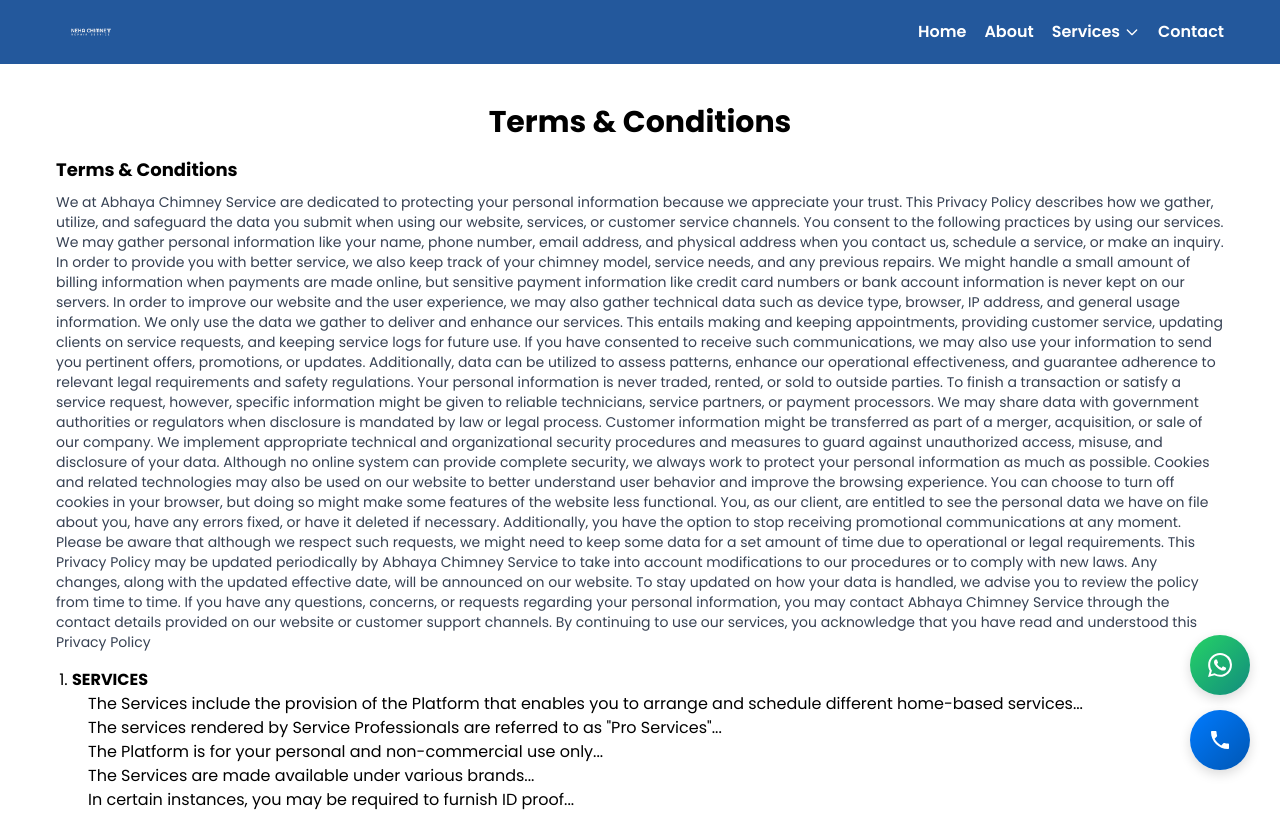
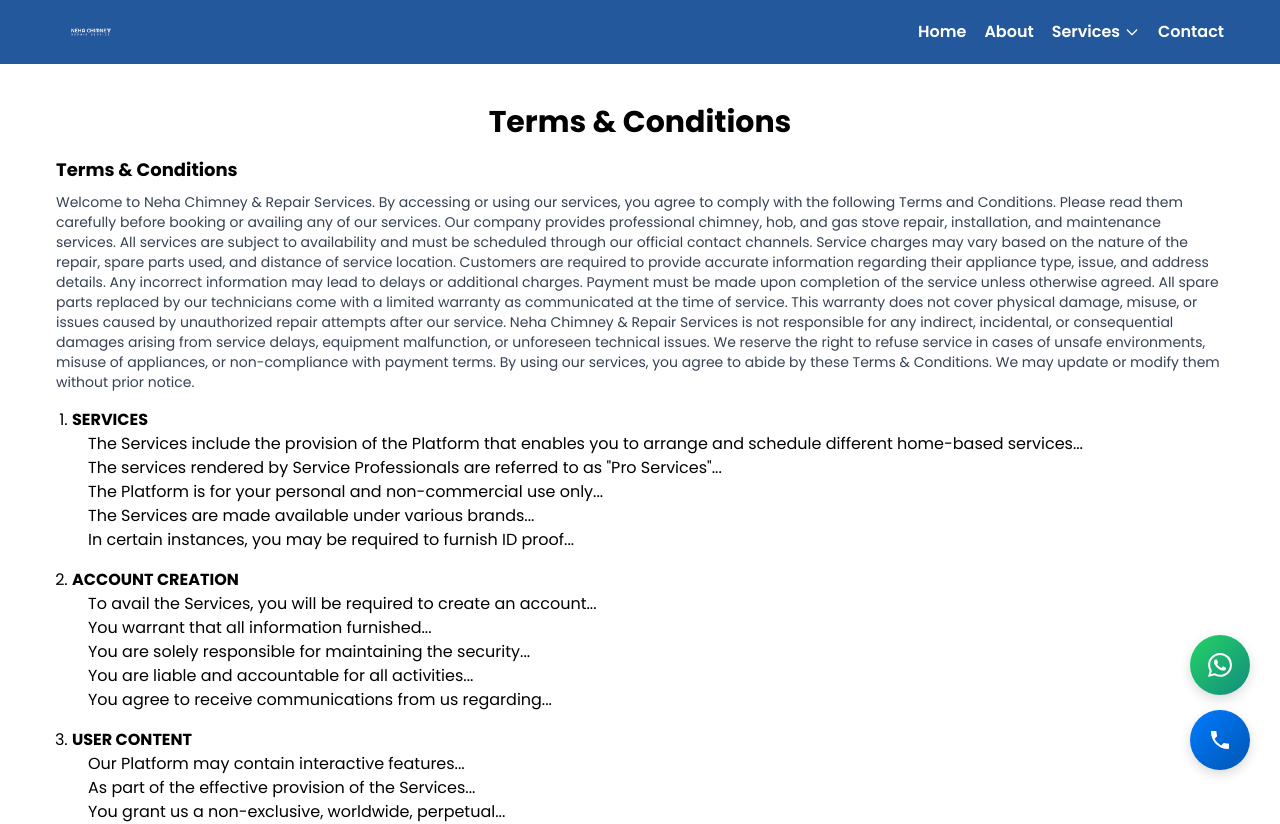
Before and after one commit to mohitkmr778/neha-chimney-website, a Next.js app: page /terms-and-conditions in a window 1280 px wide. Shown: the top 824 px of the page. Built offline with nearby package versions, Linux system fonts and the light colour scheme.

Commit message:
Update page.js

```diff
--- a/app/terms-and-conditions/page.js
+++ b/app/terms-and-conditions/page.js
@@ -11,45 +11,27 @@
                      Terms & Conditions
                 </h2>
                 <p className="mb-4 text-sm text-gray-700">
-                  We at Abhaya Chimney Service are dedicated to protecting your personal information because we appreciate
-                your trust. This Privacy Policy describes how we gather, utilize, and safeguard the data you submit when using
-                our website, services, or customer service channels. You consent to the following practices by using our services.
+                Welcome to Neha Chimney & Repair Services. By accessing or using our services, you agree to comply with the
+        following Terms and Conditions. Please read them carefully before booking or availing any of our services.
 
-We may gather personal information like your name, phone number, email address, and physical address when you contact us,
-            schedule a service, or make an inquiry. In order to provide you with better service, we also keep track of
-            your chimney model, service needs, and any previous repairs. We might handle a small amount of billing information
-            when payments are made online, but sensitive payment information like credit card numbers or bank account information
-            is never kept on our servers. In order to improve our website and the user experience, we may also gather technical
-                data such as device type, browser, IP address, and general usage information.
+Our company provides professional chimney, hob, and gas stove repair, installation, and maintenance services.
+            All services are subject to availability and must be scheduled through our official contact channels. Service charges
+            may vary based on the nature of the repair, spare parts used, and distance of service location.
 
-We only use the data we gather to deliver and enhance our services. This entails making and keeping appointments,
-                    providing customer service, updating clients on service requests, and keeping service logs for future use.
-                    If you have consented to receive such communications, we may also use your information to send you pertinent
-                    offers, promotions, or updates. Additionally, data can be utilized to assess patterns, enhance our operational
-                        effectiveness, and guarantee adherence to relevant legal requirements and safety regulations.
+Customers are required to provide accurate information regarding their appliance type, issue, and address details. Any incorrect
+                information may lead to delays or additional charges. Payment must be made upon completion of the service unless
+                    otherwise agreed.
 
-Your personal information is never traded, rented, or sold to outside parties. To finish a transaction or satisfy a service
-                            request, however, specific information might be given to reliable technicians, service partners, or
-                                payment processors. We may share data with government authorities or regulators when disclosure is
-                                    mandated by law or legal process. Customer information might be transferred as part of a merger, acquisition, or sale of our company.
+All spare parts replaced by our technicians come with a limited warranty as communicated at the time of service. This warranty
+                does not cover physical damage, misuse, or issues caused by unauthorized repair attempts after our service.
 
-We implement appropriate technical and organizational security procedures and measures to guard against unauthorized access,
-                misuse, and disclosure of your data. Although no online system can provide complete security, we always work
-                    to protect your personal information as much as possible. Cookies and related technologies may also be used
-                    on our website to better understand user behavior and improve the browsing experience. You can choose to
-                    turn off cookies in your browser, but doing so might make some features of the website less functional.
+Neha Chimney & Repair Services is not responsible for any indirect, incidental, or consequential damages arising from service
+                    delays, equipment malfunction, or unforeseen technical issues.
 
-You, as our client, are entitled to see the personal data we have on file about you, have any errors fixed, or have it deleted
-                if necessary. Additionally, you have the option to stop receiving promotional communications at any moment.
-                Please be aware that although we respect such requests, we might need to keep some data for a set amount of time
-                    due to operational or legal requirements.
+We reserve the right to refuse service in cases of unsafe environments, misuse of appliances, or non-compliance with payment
+                        terms.
 
-This Privacy Policy may be updated periodically by Abhaya Chimney Service to take into account modifications to our procedures
-        or to comply with new laws. Any changes, along with the updated effective date, will be announced on our website.
-            To stay updated on how your data is handled, we advise you to review the policy from time to time.
-If you have any questions, concerns, or requests regarding your personal information, you may contact Abhaya Chimney
-            Service through the contact details provided on our website or customer support channels. By continuing to
-                use our services, you acknowledge that you have read and understood this Privacy Policy
+By using our services, you agree to abide by these Terms & Conditions. We may update or modify them without prior notice.
                 </p>
                 <ol className="text-black list-decimal pl-4 space-y-4">
                     <li>
```
